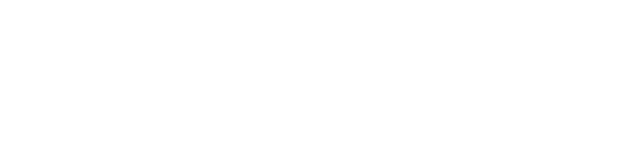
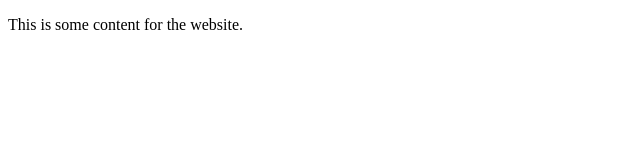
Before and after one commit to aileencortes/COMP001A.LectureActivity2, a plain HTML site: page index.html in a window 1280 px wide. Shown: the whole page, without its empty margins (0-640 px from the left). Drawn offline with Linux system fonts and the light colour scheme.

Commit message:
New Commit

```diff
--- a/index.html
+++ b/index.html
@@ -4,6 +4,7 @@
 <html>
 
     <head>
+<div class="content"> <p> This is some content for the website. </p> <!-- Missing closing </div> tag here-->
 
     </head>
 
```
